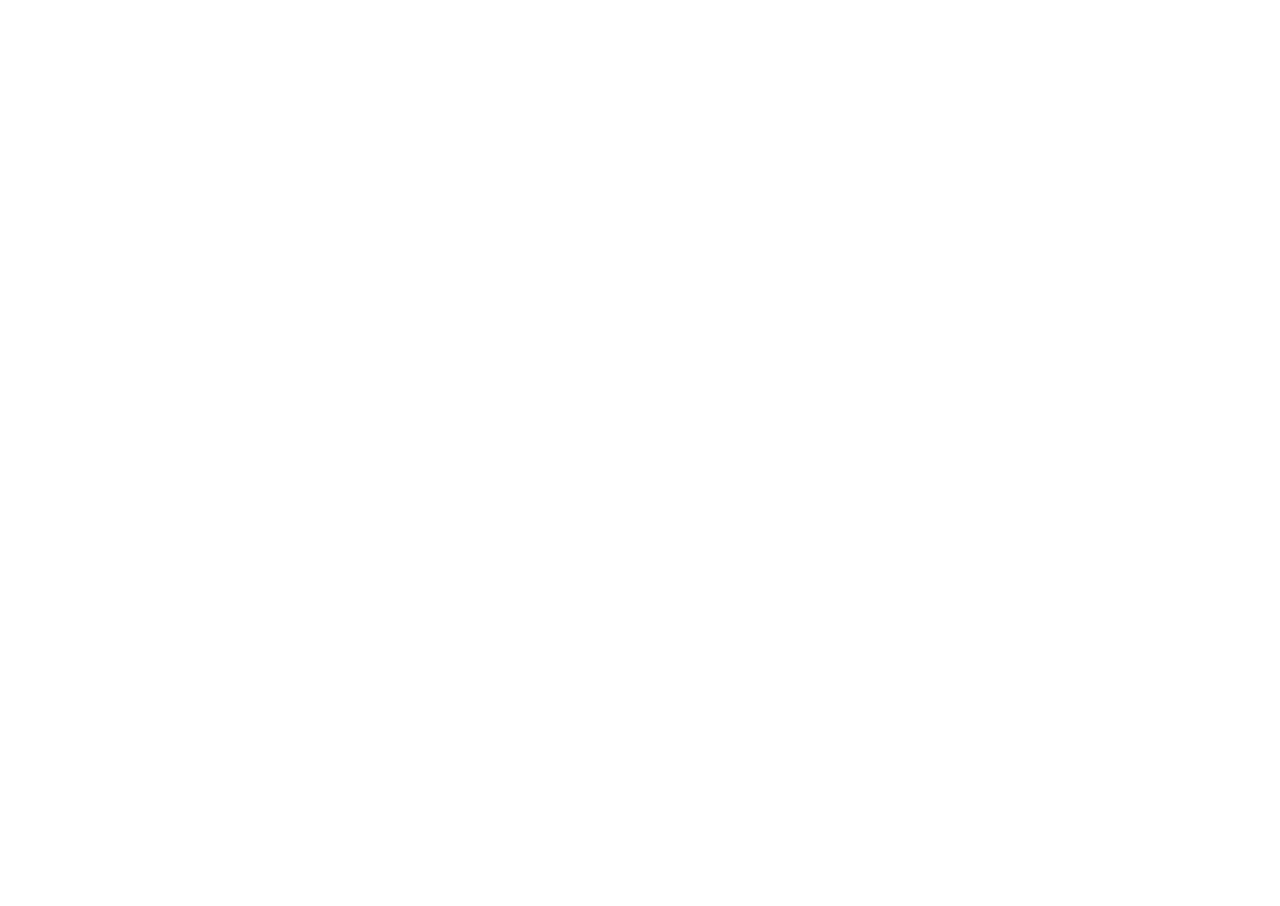
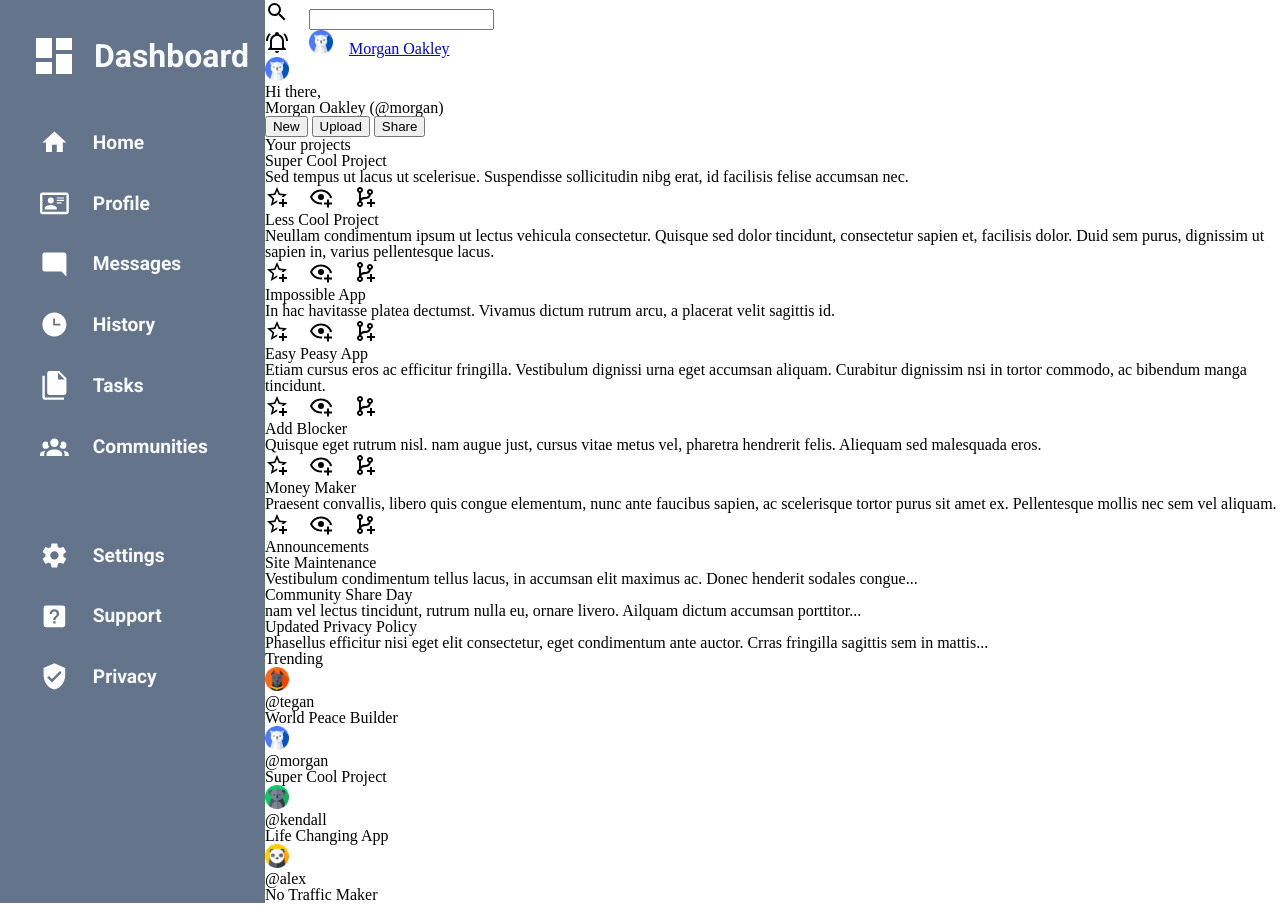
Before and after one commit to Vanilkaa/admin-dashboard, a plain HTML site: page index.html in a window 1280 px wide. Shown: the top 906 px of the page. Drawn offline with Linux system fonts and the light colour scheme.

Commit message:
Create layout and style sidebar

```diff
--- a/index.html
+++ b/index.html
@@ -22,7 +22,7 @@
                 <li><a href=""><svg xmlns="http://www.w3.org/2000/svg" viewBox="0 0 24 24"><title>message-reply</title><path fill="#FFF" d="M22,4C22,2.89 21.1,2 20,2H4A2,2 0 0,0 2,4V16A2,2 0 0,0 4,18H18L22,22V4Z" /></svg>Messages</a></li>
                 <li><a href=""><svg xmlns="http://www.w3.org/2000/svg" viewBox="0 0 24 24"><title>clock-time-three</title><path fill="#FFF" d="M12 2C6.5 2 2 6.5 2 12C2 17.5 6.5 22 12 22C17.5 22 22 17.5 22 12S17.5 2 12 2M17 13H11V7H12.5V11.5H17V13Z" /></svg>History</a></li>
                 <li><a href=""><svg xmlns="http://www.w3.org/2000/svg" viewBox="0 0 24 24"><title>file-multiple</title><path fill="#FFF" d="M15,7H20.5L15,1.5V7M8,0H16L22,6V18A2,2 0 0,1 20,20H8C6.89,20 6,19.1 6,18V2A2,2 0 0,1 8,0M4,4V22H20V24H4A2,2 0 0,1 2,22V4H4Z" /></svg>Tasks</a></li>
-                <li><a href=""><svg xmlns="http://www.w3.org/2000/svg" viewBox="0 0 24 24"><title>account-group</title><path fill="#FFF" d="M12,5.5A3.5,3.5 0 0,1 15.5,9A3.5,3.5 0 0,1 12,12.5A3.5,3.5 0 0,1 8.5,9A3.5,3.5 0 0,1 12,5.5M5,8C5.56,8 6.08,8.15 6.53,8.42C6.38,9.85 6.8,11.27 7.66,12.38C7.16,13.34 6.16,14 5,14A3,3 0 0,1 2,11A3,3 0 0,1 5,8M19,8A3,3 0 0,1 22,11A3,3 0 0,1 19,14C17.84,14 16.84,13.34 16.34,12.38C17.2,11.27 17.62,9.85 17.47,8.42C17.92,8.15 18.44,8 19,8M5.5,18.25C5.5,16.18 8.41,14.5 12,14.5C15.59,14.5 18.5,16.18 18.5,18.25V20H5.5V18.25M0,20V18.5C0,17.11 1.89,15.94 4.45,15.6C3.86,16.28 3.5,17.22 3.5,18.25V20H0M24,20H20.5V18.25C20.5,17.22 20.14,16.28 19.55,15.6C22.11,15.94 24,17.11 24,18.5V20Z" /></svg>Communities</a></li>
+                <li><a href="" class="communities"><svg xmlns="http://www.w3.org/2000/svg" viewBox="0 0 24 24"><title>account-group</title><path fill="#FFF" d="M12,5.5A3.5,3.5 0 0,1 15.5,9A3.5,3.5 0 0,1 12,12.5A3.5,3.5 0 0,1 8.5,9A3.5,3.5 0 0,1 12,5.5M5,8C5.56,8 6.08,8.15 6.53,8.42C6.38,9.85 6.8,11.27 7.66,12.38C7.16,13.34 6.16,14 5,14A3,3 0 0,1 2,11A3,3 0 0,1 5,8M19,8A3,3 0 0,1 22,11A3,3 0 0,1 19,14C17.84,14 16.84,13.34 16.34,12.38C17.2,11.27 17.62,9.85 17.47,8.42C17.92,8.15 18.44,8 19,8M5.5,18.25C5.5,16.18 8.41,14.5 12,14.5C15.59,14.5 18.5,16.18 18.5,18.25V20H5.5V18.25M0,20V18.5C0,17.11 1.89,15.94 4.45,15.6C3.86,16.28 3.5,17.22 3.5,18.25V20H0M24,20H20.5V18.25C20.5,17.22 20.14,16.28 19.55,15.6C22.11,15.94 24,17.11 24,18.5V20Z" /></svg>Communities</a></li>
                 <li><a href=""><svg xmlns="http://www.w3.org/2000/svg" viewBox="0 0 24 24"><title>cog</title><path fill="#FFF" d="M12,15.5A3.5,3.5 0 0,1 8.5,12A3.5,3.5 0 0,1 12,8.5A3.5,3.5 0 0,1 15.5,12A3.5,3.5 0 0,1 12,15.5M19.43,12.97C19.47,12.65 19.5,12.33 19.5,12C19.5,11.67 19.47,11.34 19.43,11L21.54,9.37C21.73,9.22 21.78,8.95 21.66,8.73L19.66,5.27C19.54,5.05 19.27,4.96 19.05,5.05L16.56,6.05C16.04,5.66 15.5,5.32 14.87,5.07L14.5,2.42C14.46,2.18 14.25,2 14,2H10C9.75,2 9.54,2.18 9.5,2.42L9.13,5.07C8.5,5.32 7.96,5.66 7.44,6.05L4.95,5.05C4.73,4.96 4.46,5.05 4.34,5.27L2.34,8.73C2.21,8.95 2.27,9.22 2.46,9.37L4.57,11C4.53,11.34 4.5,11.67 4.5,12C4.5,12.33 4.53,12.65 4.57,12.97L2.46,14.63C2.27,14.78 2.21,15.05 2.34,15.27L4.34,18.73C4.46,18.95 4.73,19.03 4.95,18.95L7.44,17.94C7.96,18.34 8.5,18.68 9.13,18.93L9.5,21.58C9.54,21.82 9.75,22 10,22H14C14.25,22 14.46,21.82 14.5,21.58L14.87,18.93C15.5,18.67 16.04,18.34 16.56,17.94L19.05,18.95C19.27,19.03 19.54,18.95 19.66,18.73L21.66,15.27C21.78,15.05 21.73,14.78 21.54,14.63L19.43,12.97Z" /></svg>Settings</a></li>
                 <li><a href=""><svg xmlns="http://www.w3.org/2000/svg" viewBox="0 0 24 24"><title>help-box</title><path fill="#FFF" d="M11,18H13V16H11V18M12,6A4,4 0 0,0 8,10H10A2,2 0 0,1 12,8A2,2 0 0,1 14,10C14,12 11,11.75 11,15H13C13,12.75 16,12.5 16,10A4,4 0 0,0 12,6M5,3H19A2,2 0 0,1 21,5V19A2,2 0 0,1 19,21H5A2,2 0 0,1 3,19V5A2,2 0 0,1 5,3Z" /></svg>Support</a></li>
                 <li><a href=""><svg xmlns="http://www.w3.org/2000/svg" viewBox="0 0 24 24"><title>shield-check</title><path fill="#FFF" d="M10,17L6,13L7.41,11.59L10,14.17L16.59,7.58L18,9M12,1L3,5V11C3,16.55 6.84,21.74 12,23C17.16,21.74 21,16.55 21,11V5L12,1Z" /></svg>Privacy</a></li>
--- a/style.css
+++ b/style.css
@@ -1 +1,53 @@
 /* Avatar imgs from https://www.freepik.com */
+
+body {
+    height: 100vh;
+    display: grid;
+    grid: "sidebar header" 1fr
+          "sidebar main" 4fr / 1fr 4fr;
+}
+
+.sidebar {
+    grid-area: sidebar;
+    background-color: #64748b;
+}
+
+.sidebar a {
+    font-family: Roboto;
+    font-weight: bold;
+    color: #f8fafc;
+    text-decoration: none;
+    display: flex;
+    align-items: center;
+    font-size: 1.2rem;
+    margin: 32px;
+    margin-left: 40px;
+}
+
+.sidebar nav svg {
+    margin-right: 24px;
+}
+
+.dashboard a {
+    font-size: 2rem;
+    margin-right: 16px;
+    margin-left: 30px;
+    margin-bottom: 48px;
+}
+
+header {
+    grid-area: header;
+}
+
+main {
+    grid-area: main;
+}
+
+.sidebar a.communities {
+    margin-bottom: 80px;
+}
+
+svg, img {
+    width: 1.5em;
+    margin-right: 16px;
+}
```
